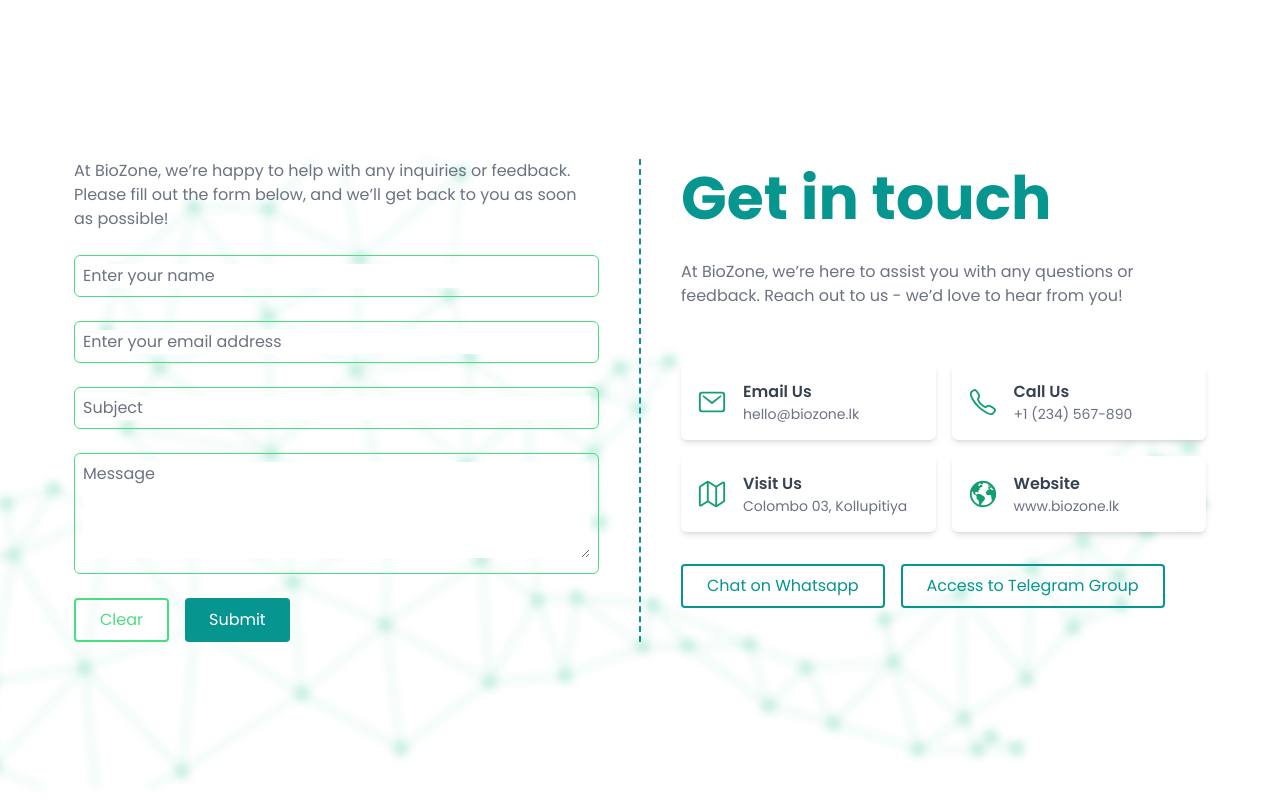
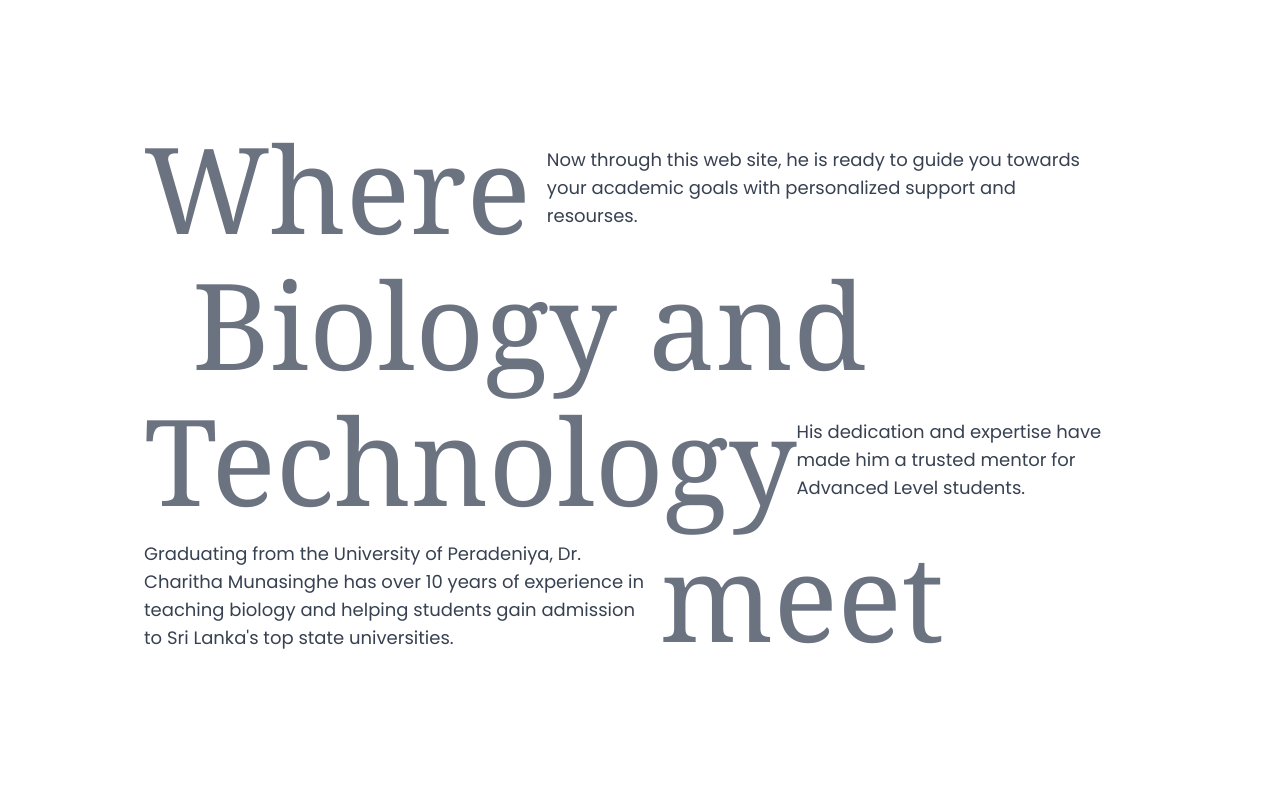
Before and after one commit to Pasinduhansana/Biozone, a React (Vite) app: page / in a window 1280 px wide. Built offline with nearby package versions, Linux system fonts and the light colour scheme.

Commit message:
Contact Us

```diff
--- a/src/App.jsx
+++ b/src/App.jsx
@@ -3,13 +3,15 @@
 import FAQ from "./Components/FAQ";
 import Landing from "./Components/Landing";
 import ContactUs from "./Components/ContactUs";
+import AboutUs from "./Components/AboutUs";
 
 function App() {
 	return (
 		<div className="App bg-primarybg text-primarytext">
 			{/* <Landing />
 			<FAQ /> */}
-			<ContactUs/>
+			{/* <ContactUs/> */}
+			<AboutUs/>
 		</div>
 	);
 }
--- a/src/Components/AboutUs.jsx
+++ b/src/Components/AboutUs.jsx
@@ -1,9 +1,45 @@
-import React from "react";
+import React from 'react';
 
 const AboutUs = () => {
-	return (
-		<div className="min-h-screen flex items-center justify-center">AboutUs</div>
-	);
+  return (
+    <div className="min-h-screen flex flex-col items-center justify-center px-4 py-4 ">
+      <div className="max-w-screen-lg w-full px-4 py-2">
+        {/* First Section */}
+        <div className="flex items-center space-x-4 mb-4">
+          <p className="text-[120px] font-serif  text-gray-500 leading-none">Where</p>
+          <p className="text-gray-700 text-lg max-w-[550px]">
+           Now through this web site, he is ready to guide you
+           towards your academic goals with personalized support and resourses.
+          </p>
+        </div>
+
+        {/* Second Section */}
+        <div className="flex items-center mb-4">
+          <p className="text-[120px] font-serif ml-12 text-gray-800 leading-none">
+             <span className="text-gray-500">Biology and</span>
+          </p>
+        </div>
+
+        {/* Third Section */}
+        <div className="flex items-center mb-4">
+          <p className="text-[120px] font-serif text-gray-500 leading-none">Technology</p>
+          <p className="text-gray-700 text-lg max-w-[550px]">
+            His dedication and expertise have made him a trusted mentor for Advanced Level students.
+          </p>
+        </div>
+
+        {/* Fourth Section */}
+        <div className="flex items-center mb-4 space-x-4">
+  <p className="text-gray-700 text-lg max-w-[500px]">
+    Graduating from the University of Peradeniya, Dr. Charitha Munasinghe has over 10 years of experience in
+    teaching biology and helping students gain admission to Sri Lanka's top state universities.
+  </p>
+  <p className="text-[120px] font-serif text-gray-500 leading-none">meet</p>
+</div>
+
+      </div>
+    </div>
+  );
 };
 
 export default AboutUs;
```
